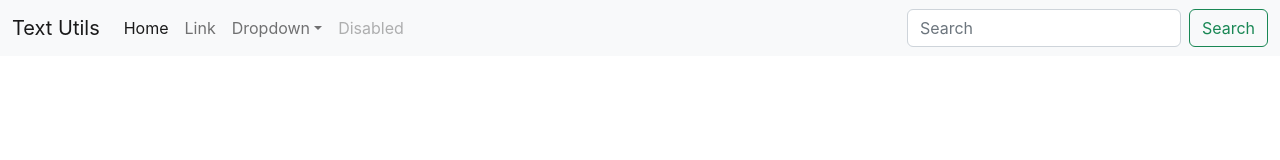
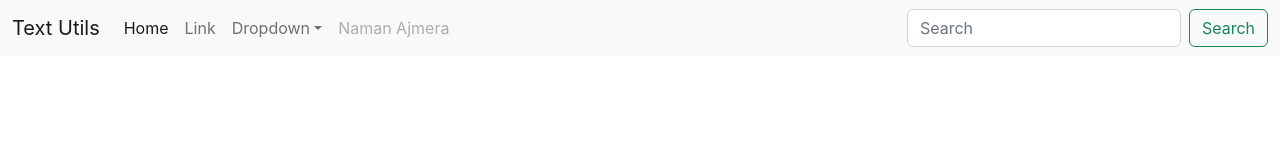
Before and after one commit to namanajmera/ReactJs, a React (Create React App) app in the folder my-app/: page / in a window 1280 px wide. Shown: the top 160 px of the page. Built offline with nearby package versions, Linux system fonts and the light colour scheme.

Commit message:
Added: Add the Prop and Proptypes/

```diff
--- a/my-app/src/App.js
+++ b/my-app/src/App.js
@@ -1,10 +1,10 @@
 import './App.css';
-import NavBar from "./NavBar";
+import NavBar from "./commonComponents/NavBar";
 
 function App() {
   return (
     <div>
-      <NavBar />
+      <NavBar title="Text Utils" />
     </div>
   );
 }
--- a/my-app/src/NavBar.jsx
+++ /dev/null
@@ -1,42 +0,0 @@
-function NavBar() {
-     return (
-       <nav className="navbar navbar-expand-lg bg-light">
-         <div className="container-fluid">
-            <a className="navbar-brand" href="/">Text Utils</a>
-            <button className="navbar-toggler" type="button" data-bs-toggle="collapse" data-bs-target="#navbarSupportedContent" aria-controls="navbarSupportedContent" aria-expanded="false" aria-label="Toggle navigation">
-               <span className="navbar-toggler-icon"></span>
-            </button>
-            <div className="collapse navbar-collapse" id="navbarSupportedContent">
-               <ul className="navbar-nav me-auto mb-2 mb-lg-0">
-               <li className="nav-item">
-                  <a className="nav-link active" aria-current="page" href="/">Home</a>
-               </li>
-               <li className="nav-item">
-                  <a className="nav-link" href="/">Link</a>
-               </li>
-               <li className="nav-item dropdown">
-                  <a className="nav-link dropdown-toggle" href="/" role="button" data-bs-toggle="dropdown" aria-expanded="false">
-                     Dropdown
-                  </a>
-                  <ul className="dropdown-menu">
-                     <li><a className="dropdown-item" href="/">Action</a></li>
-                     <li><a className="dropdown-item" href="/">Another action</a></li>
-                     <li><hr className="dropdown-divider" /></li>
-                     <li><a className="dropdown-item" href="/">Something else here</a></li>
-                  </ul>
-               </li>
-               <li className="nav-item">
-                  <a className="nav-link disabled" href="/">Disabled</a>
-               </li>
-               </ul>
-               <form className="d-flex" role="search">
-               <input className="form-control me-2" type="search" placeholder="Search" aria-label="Search" />
-               <button className="btn btn-outline-success" type="submit">Search</button>
-               </form>
-            </div>
-         </div>
-         </nav>
-     )
-}
-
-export default NavBar;
--- /dev/null
+++ b/my-app/src/commonComponents/NavBar.jsx
@@ -0,0 +1,54 @@
+import React from 'react'
+import PropTypes from 'prop-types'
+
+export default function NavBar(props) {
+   const title = props.title;
+   return (
+      <div>
+         <nav className="navbar navbar-expand-lg bg-light">
+            <div className="container-fluid">
+               <a className="navbar-brand" href="/">{title}</a>
+               <button className="navbar-toggler" type="button" data-bs-toggle="collapse" data-bs-target="#navbarSupportedContent" aria-controls="navbarSupportedContent" aria-expanded="false" aria-label="Toggle navigation">
+                  <span className="navbar-toggler-icon"></span>
+               </button>
+               <div className="collapse navbar-collapse" id="navbarSupportedContent">
+                  <ul className="navbar-nav me-auto mb-2 mb-lg-0">
+                     <li className="nav-item">
+                        <a className="nav-link active" aria-current="page" href="/">Home</a>
+                     </li>
+                     <li className="nav-item">
+                        <a className="nav-link" href="/">Link</a>
+                     </li>
+                     <li className="nav-item dropdown">
+                        <a className="nav-link dropdown-toggle" href="/" role="button" data-bs-toggle="dropdown" aria-expanded="false">
+                           Dropdown
+                        </a>
+                        <ul className="dropdown-menu">
+                           <li><a className="dropdown-item" href="/">Action</a></li>
+                           <li><a className="dropdown-item" href="/">Another action</a></li>
+                           <li><hr className="dropdown-divider" /></li>
+                           <li><a className="dropdown-item" href="/">Something else here</a></li>
+                        </ul>
+                     </li>
+                     <li className="nav-item">
+                        <a className="nav-link disabled" href="/">{props.about}</a>
+                     </li>
+                  </ul>
+                  <form className="d-flex" role="search">
+                     <input className="form-control me-2" type="search" placeholder="Search" aria-label="Search" />
+                     <button className="btn btn-outline-success" type="submit">Search</button>
+                  </form>
+               </div>
+            </div>
+         </nav>
+      </div>
+   )
+}
+
+NavBar.propTypes = {
+   title: PropTypes.string,
+}
+
+NavBar.defaultProps = {
+   about: "Naman Ajmera"
+}
```
